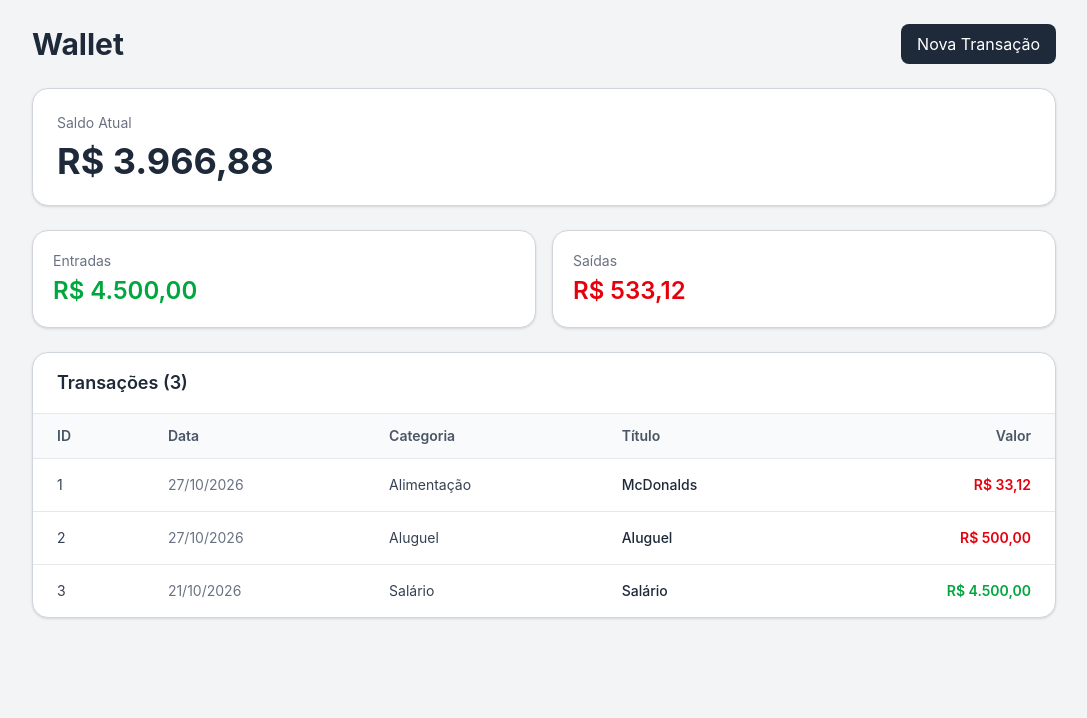
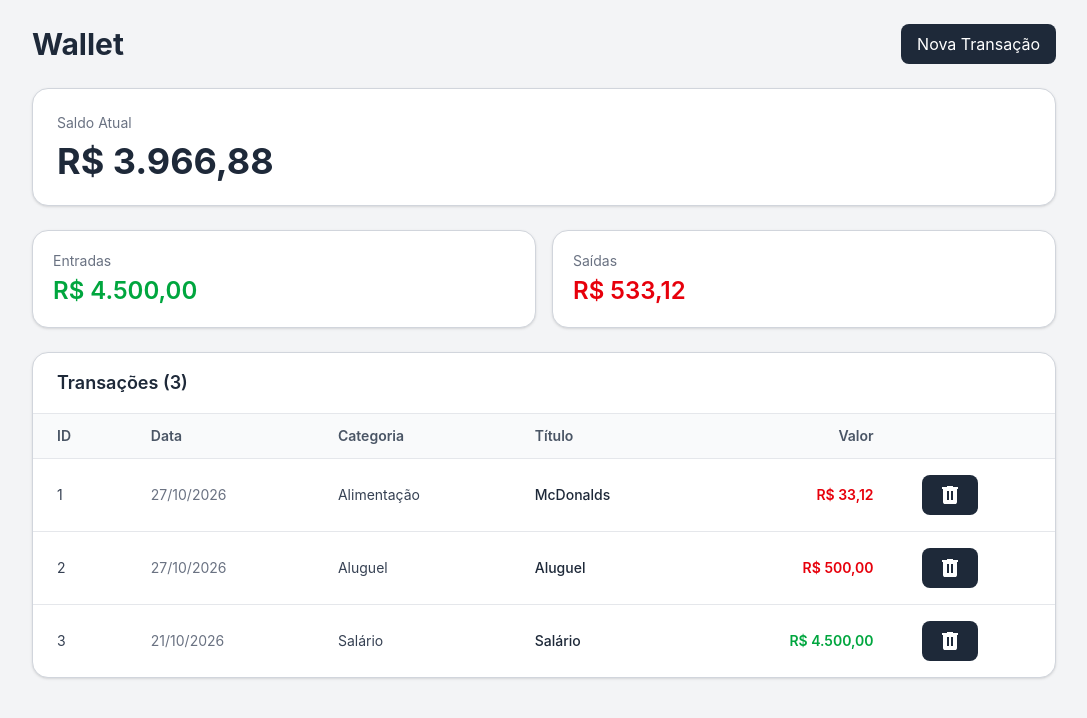
Before and after one commit to davimilioli/wallet, a React (Vite) app: page / in a window 1280 px wide. Shown: the top 718 px of the page, without its empty margins (96-1183 px from the left). Built offline with nearby package versions, Linux system fonts and the light colour scheme.

Commit message:
feat: funcionalidade de excluir transação

```diff
--- a/src/components/Table.tsx
+++ b/src/components/Table.tsx
@@ -4,6 +4,14 @@ import TableItem from "./TableItem";
 const Table = () => {
     const transactionCtx = useTransaction();
 
+    const handleEditTransaction = (id: number) => {
+      transactionCtx?.dispatch({
+        type: 'remove',
+        payload : {
+          id
+        }
+      })
+    }
 
     return (
         <div className="bg-white border border-gray-300 rounded-2xl shadow-sm">
@@ -23,12 +31,17 @@ const Table = () => {
                     <th className="px-6 py-3 font-semibold text-gray-600">Categoria</th>
                     <th className="px-6 py-3 font-semibold text-gray-600">Título</th>
                     <th className="px-6 py-3 font-semibold text-gray-600 text-right">Valor</th>
+                    <th className="px-6 py-3 font-semibold text-gray-600 text-right"></th>
                   </tr>
                 </thead>
 
                 <tbody className="divide-y divide-gray-200">
                     {transactionCtx?.items.map((item) =>
-                        <TableItem key={item.id} item={item}  />
+                        <TableItem
+                          key={item.id}
+                          item={item}
+                          onDelete={handleEditTransaction}
+                        />
                     )}
                 </tbody>
               </table>
--- a/src/components/TableItem.tsx
+++ b/src/components/TableItem.tsx
@@ -4,10 +4,11 @@ import { categories } from "../data/categories";
 import { formatCurrency } from "../utils/formatCurrency";
 
 type Props = {
-    item: Item
+    item: Item;
+    onDelete: (id: number) => void;
 }
 
-const TableItem = ({item}: Props) => {
+const TableItem = ({item, onDelete}: Props) => {
     return (
         <tr className="hover:bg-gray-50 transition">
             <td className="px-6 py-4 text-gray-700">{item.id}</td>
@@ -17,6 +18,14 @@ const TableItem = ({item}: Props) => {
             <td className={`px-6 py-4 font-semibold text-right ${categories[item.category].expense ? 'text-red-600' : 'text-green-600'}`}>
                 {formatCurrency(item.value)}
             </td>
+            <td className="px-6 py-4 text-gray-800 font-medium">
+                <button
+                    className="px-4 py-2 bg-gray-800 text-white rounded-lg cursor-pointer hover:bg-gray-700 transition"
+                    onClick={() => onDelete(item.id)}
+                >
+                    <img src="assets/icons/delete.svg" alt="Deletar"/>
+                </button>
+            </td>
         </tr>
     )
 }
--- a/src/reducers/transationReducer.ts
+++ b/src/reducers/transationReducer.ts
@@ -10,7 +10,14 @@ type AddTransaction = {
     }
 }
 
-export type TransactionsActions = AddTransaction;
+type RemoveTransaction = {
+    type: 'remove';
+    payload: {
+        id: number;
+    }
+}
+
+export type TransactionsActions = AddTransaction | RemoveTransaction;
 
 export const transationReducer = (state: Item[], action: TransactionsActions ) => {
     switch(action.type) {
@@ -23,7 +30,10 @@ export const transationReducer = (state: Item[], action: TransactionsActions ) =
                     title: action.payload.title,
                     value: action.payload.value
                 }
-            ]
+            ];
+
+        case 'remove':
+            return state.filter((item) => item.id !== action.payload.id)
         default:
             return state;
     }
```
Also changed, not shown: public/assets/icons/delete.svg (added).
